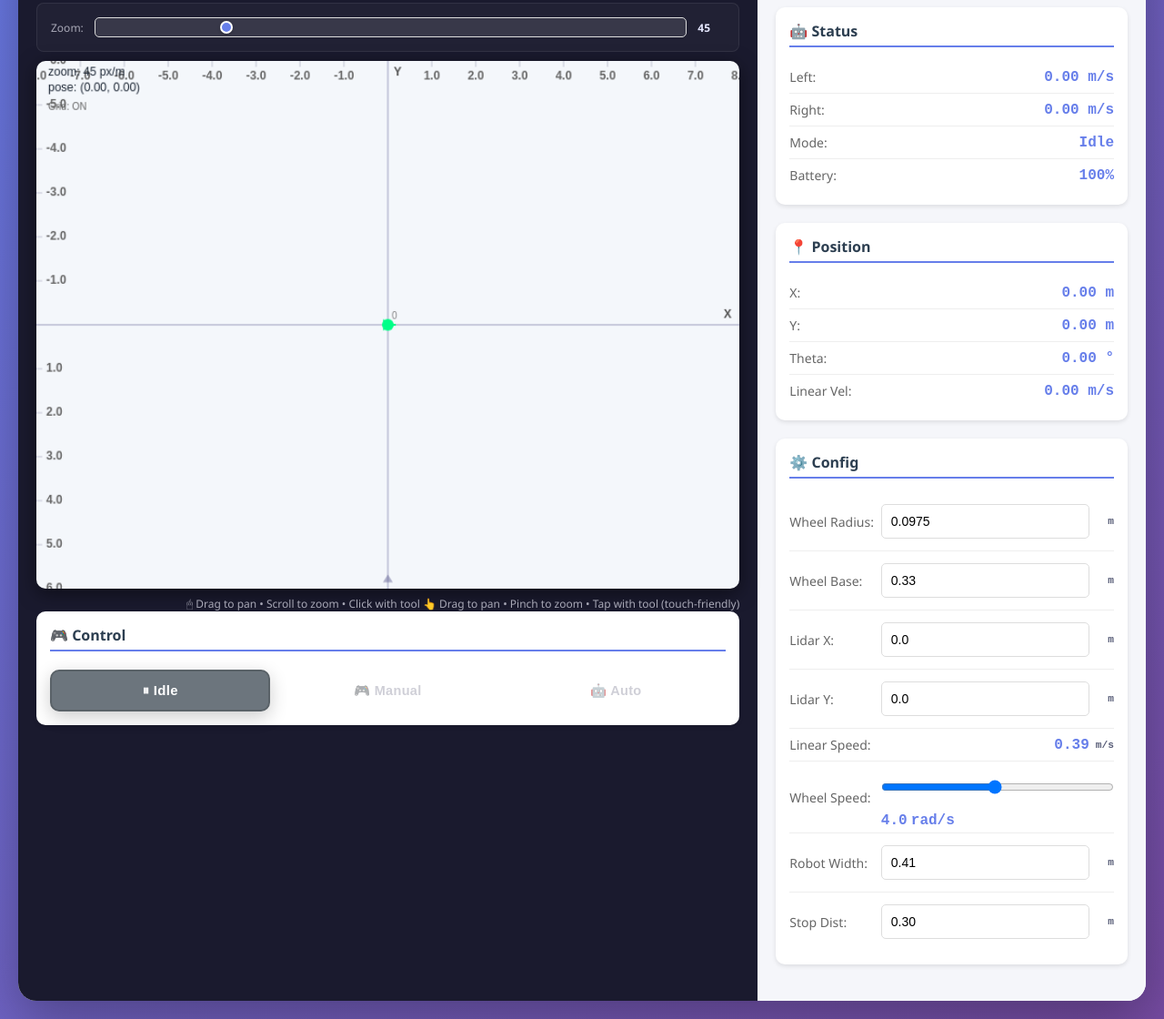
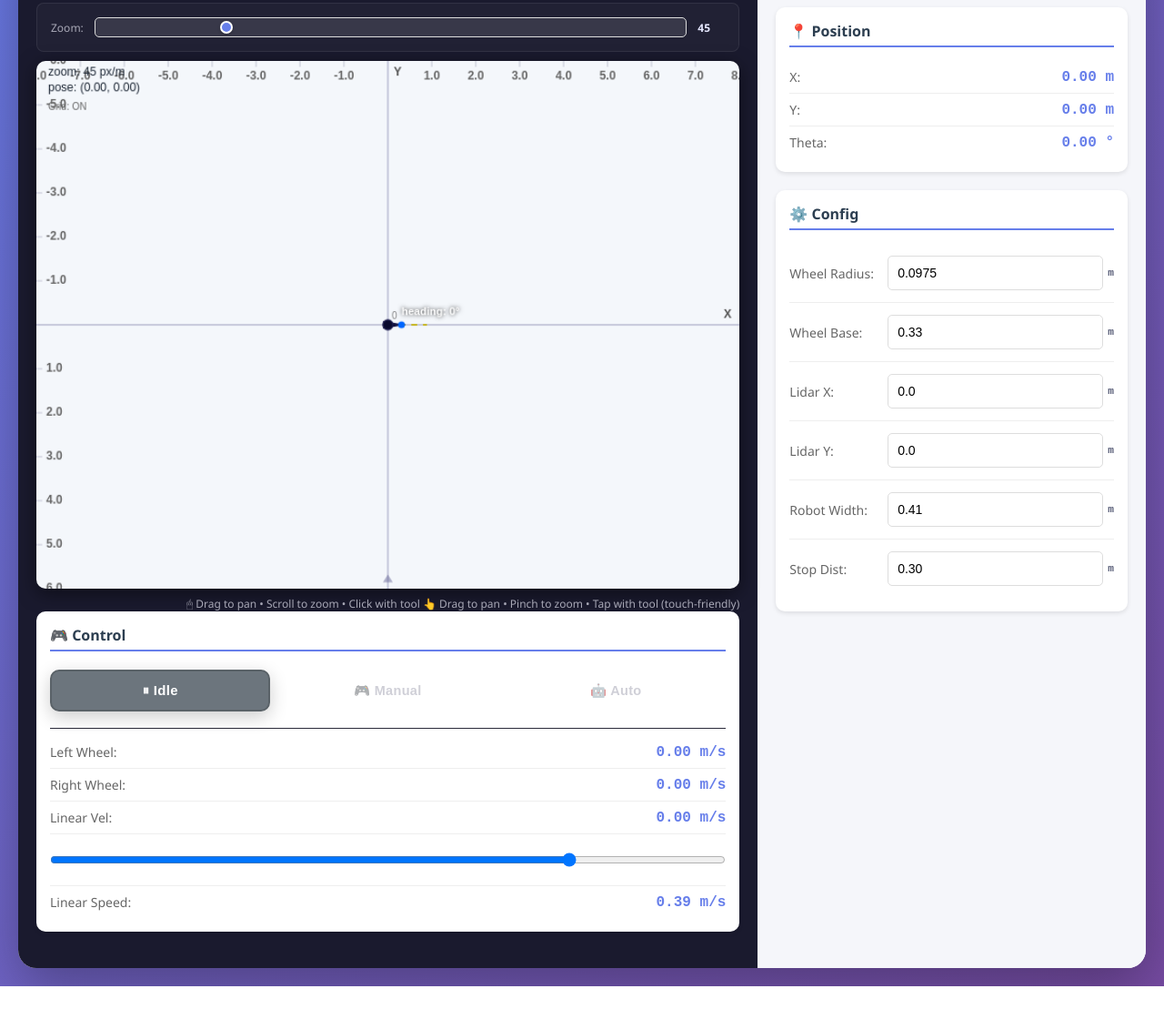
Before and after one commit to yudhisthereal/slam-pathfollower-dashboard, a plain HTML site: page index.html in a window 1280 px wide. Shown: the part 381-1501 px from the top of the page at 91% size. After the commit the page ends 1465 px from the top, so only its background shows below. Drawn offline with Linux system fonts and the light colour scheme.

Commit message:
feat: revamp UI

```diff
--- a/index.html
+++ b/index.html
@@ -82,7 +82,7 @@
                     <div class="dpad-label">Hold to drive • Tap ⏹ to stop</div>
                 </div>
 
-                                <!-- Mode -->
+                <!-- ─── CONTROL ─── -->
                 <div class="info-section">
                     <h3>🎮 Control</h3>
                     <div class="controls">
@@ -93,6 +93,35 @@
                         </div>
                         <div class="keyboard-hint" id="keyboardHint">
                             ⌨️ Arrow keys • Space=stop • Q=idle
+                        </div>
+
+                        <!-- ── SPEED INFO & CONTROL ── -->
+                        <div class="speed-controls" style="margin-top: 10px; border-top: 1px solid #2a2a3a; padding-top: 8px;">
+                            <table class="info-table">
+                                <tr>
+                                    <td class="info-label">Left Wheel:</td>
+                                    <td class="info-value" id="leftSpeed">0.00 m/s</td>
+                                </tr>
+                                <tr>
+                                    <td class="info-label">Right Wheel:</td>
+                                    <td class="info-value" id="rightSpeed">0.00 m/s</td>
+                                </tr>
+                                <tr>
+                                    <td class="info-label">Linear Vel:</td>
+                                    <td class="info-value" id="linearVel">0.00 m/s</td>
+                                </tr>
+                                <tr>
+                                    <td colspan="2" style="padding:4px 0;">
+                                        <div class="slider-row">
+                                            <input type="range" id="maxSpeedSlider" min="0.4" max="5.0" step="0.1" value="4.0" />
+                                        </div>
+                                    </td>
+                                </tr>
+                                <tr>
+                                    <td class="info-label">Linear Speed:</td>
+                                    <td class="info-value" id="linearSpeedDisplay">0.00</td>
+                                </tr>
+                            </table>
                         </div>
                     </div>
                 </div>
@@ -111,17 +140,6 @@
                     </table>
                 </div>
 
-                <!-- Robot status -->
-                <div class="info-section">
-                    <h3>🤖 Status</h3>
-                    <table class="info-table">
-                        <tr><td class="info-label">Left:</td><td class="info-value" id="leftSpeed">0.00 m/s</td></tr>
-                        <tr><td class="info-label">Right:</td><td class="info-value" id="rightSpeed">0.00 m/s</td></tr>
-                        <tr><td class="info-label">Mode:</td><td class="info-value" id="robotMode">Idle</td></tr>
-                        <tr><td class="info-label">Battery:</td><td class="info-value" id="battery">100%</td></tr>
-                    </table>
-                </div>
-
                 <!-- Position -->
                 <div class="info-section">
                     <h3>📍 Position</h3>
@@ -129,7 +147,6 @@
                         <tr><td class="info-label">X:</td><td class="info-value" id="posX">0.00 m</td></tr>
                         <tr><td class="info-label">Y:</td><td class="info-value" id="posY">0.00 m</td></tr>
                         <tr><td class="info-label">Theta:</td><td class="info-value" id="theta">0.00 °</td></tr>
-                        <tr><td class="info-label">Linear Vel:</td><td class="info-value" id="linearVel">0.00 m/s</td></tr>
                     </table>
                 </div>
 
@@ -156,21 +173,6 @@
                             <td class="info-label">Lidar Y:</td>
                             <td class="info-value"><input type="number" id="lidarOffsetY" value="0.0" step="0.001" /></td>
                             <td class="info-value" style="font-size:0.7rem;color:#555a75;padding-left:4px;">m</td>
-                        </tr>
-                        <tr>
-                            <td class="info-label">Linear Speed:</td>
-                            <td class="info-value" id="linearSpeedDisplay">0.00</td>
-                            <td class="info-value" style="font-size:0.7rem;color:#555a75;padding-left:4px;">m/s</td>
-                        </tr>
-                        <tr>
-                            <td class="info-label">Wheel Speed:</td>
-                            <td colspan="2" style="padding:4px 0;">
-                                <div class="slider-row">
-                                    <input type="range" id="maxSpeedSlider" min="0.2" max="8.0" step="0.1" value="4.0" />
-                                    <span class="info-value" id="maxSpeedDisplay">4.0</span>
-                                    <span class="info-value">rad/s</span>
-                                </div>
-                            </td>
                         </tr>
                         <tr>
                             <td class="info-label">Robot Width:</td>
--- a/script.js
+++ b/script.js
@@ -65,7 +65,7 @@ function updateLinearSpeed() {
     const radius = parseFloat(document.getElementById('wheelRadius').value) || 0.0975;
     const speedRad = parseFloat(document.getElementById('maxSpeedSlider').value) || 0;
     const linear = radius * speedRad;
-    document.getElementById('linearSpeedDisplay').textContent = linear.toFixed(2);
+    document.getElementById('linearSpeedDisplay').textContent = linear.toFixed(2) + " m/s";
 }
 
 function sendConfig() {
@@ -467,43 +467,79 @@ function drawCoarseGrid(coarseGridData) {
 function drawRobotOnMap() {
     const screen = worldToMapScreen(robotX, robotY);
     const heading = robotTheta;
-    const forwardX = Math.cos(heading);
-    const forwardY = Math.sin(heading);
-    const leftX = -Math.sin(heading);
-    const leftY = Math.cos(heading);
-    const robotSize = 0.18;
-    const nose = {
-        x: screen.x + forwardX * robotSize * mapView.zoom,
-        y: screen.y - forwardY * robotSize * mapView.zoom,
-    };
-    const leftPoint = {
-        x: screen.x - forwardX * robotSize * 0.6 * mapView.zoom + leftX * robotSize * 0.7 * mapView.zoom,
-        y: screen.y + forwardY * robotSize * 0.6 * mapView.zoom - leftY * robotSize * 0.7 * mapView.zoom,
-    };
-    const rightPoint = {
-        x: screen.x - forwardX * robotSize * 0.6 * mapView.zoom - leftX * robotSize * 0.7 * mapView.zoom,
-        y: screen.y + forwardY * robotSize * 0.6 * mapView.zoom + leftY * robotSize * 0.7 * mapView.zoom,
-    };
+    const cosH = Math.cos(heading);
+    const sinH = Math.sin(heading);
+    // direction in screen coordinates (canvas y is inverted)
+    const dx = cosH;
+    const dy = -sinH;
 
-    mapCtx.fillStyle = '#00ff88';
+    // --- fixed pixel sizes (independent of zoom) ---
+    const bodyLength = 14;        // length of the triangle
+    const bodyWidth = 6;          // thinner triangle (was 10)
+    const circleR = 5;            // radius of the centre circle
+    const headingLineLen = 40;    // how far the heading line extends
+
+    // triangle tip (forward)
+    const tipX = screen.x + dx * bodyLength;
+    const tipY = screen.y + dy * bodyLength;
+
+    // base corners (perpendicular to heading)
+    const perpX = -dy;
+    const perpY = dx;
+    const baseLeftX = screen.x - dx * (bodyLength * 0.3) + perpX * (bodyWidth * 0.5);
+    const baseLeftY = screen.y - dy * (bodyLength * 0.3) + perpY * (bodyWidth * 0.5);
+    const baseRightX = screen.x - dx * (bodyLength * 0.3) - perpX * (bodyWidth * 0.5);
+    const baseRightY = screen.y - dy * (bodyLength * 0.3) - perpY * (bodyWidth * 0.5);
+
+    // --- 1. Heading marker (long dashed line) ---
+    mapCtx.save();
+    mapCtx.strokeStyle = 'rgba(200, 180, 0, 0.8)';   // darker yellow
+    mapCtx.lineWidth = 2;
+    mapCtx.setLineDash([6, 6]);
+    const endX = screen.x + dx * headingLineLen;
+    const endY = screen.y + dy * headingLineLen;
     mapCtx.beginPath();
-    mapCtx.arc(screen.x, screen.y, 6, 0, 2 * Math.PI);
+    mapCtx.moveTo(screen.x, screen.y);
+    mapCtx.lineTo(endX, endY);
+    mapCtx.stroke();
+    mapCtx.restore();
+
+    // --- 2. Robot body (triangle) - dark blue ---
+    mapCtx.fillStyle = '#0a0a2e';          // very dark blue (almost black)
+    mapCtx.strokeStyle = '#1a1a4a';        // slightly lighter dark blue
+    mapCtx.lineWidth = 1.5;
+    mapCtx.beginPath();
+    mapCtx.moveTo(tipX, tipY);
+    mapCtx.lineTo(baseLeftX, baseLeftY);
+    mapCtx.lineTo(baseRightX, baseRightY);
+    mapCtx.closePath();
+    mapCtx.fill();
+    mapCtx.stroke();
+
+    // --- 3. Centre circle (dark blue) ---
+    mapCtx.fillStyle = '#0a0a2e';
+    mapCtx.strokeStyle = '#1a1a4a';
+    mapCtx.lineWidth = 1.5;
+    mapCtx.beginPath();
+    mapCtx.arc(screen.x, screen.y, circleR, 0, 2 * Math.PI);
+    mapCtx.fill();
+    mapCtx.stroke();
+
+    // --- 4. Bright blue dot at the tip (forward indicator) ---
+    mapCtx.fillStyle = '#0066ff';          // bright blue
+    mapCtx.beginPath();
+    mapCtx.arc(tipX, tipY, 3.5, 0, 2 * Math.PI);
     mapCtx.fill();
 
-    mapCtx.strokeStyle = '#00ff88';
-    mapCtx.lineWidth = 2;
-    mapCtx.beginPath();
-    mapCtx.moveTo(screen.x, screen.y);
-    mapCtx.lineTo(nose.x, nose.y);
-    mapCtx.stroke();
-
-    mapCtx.fillStyle = '#00ff88';
-    mapCtx.beginPath();
-    mapCtx.moveTo(nose.x, nose.y);
-    mapCtx.lineTo(leftPoint.x, leftPoint.y);
-    mapCtx.lineTo(rightPoint.x, rightPoint.y);
-    mapCtx.closePath();
-    mapCtx.fill();
+    // --- 5. Heading angle text ---
+    mapCtx.fillStyle = 'white';
+    mapCtx.font = 'bold 11px Arial';
+    mapCtx.textAlign = 'left';
+    mapCtx.textBaseline = 'bottom';
+    mapCtx.shadowColor = 'rgba(0,0,0,0.8)';
+    mapCtx.shadowBlur = 4;
+    mapCtx.fillText(`heading: ${(heading * 180 / Math.PI).toFixed(0)}°`, screen.x + 14, screen.y - 8);
+    mapCtx.shadowBlur = 0;
 }
 
 function drawPath(path) {
@@ -721,9 +757,6 @@ function setMode(mode, silent = false) {
         dpad.classList.remove('visible');
     }
 
-    const modeLabels = { idle: 'Idle', manual: 'Manual', auto: 'Auto' };
-    document.getElementById('robotMode').innerHTML = modeLabels[mode] || mode;
-
     if (silent) return;
 
     if (ws && ws.readyState === WebSocket.OPEN) {
@@ -804,7 +837,6 @@ function connectWebSocket() {
                 if (c.lidar_offset_y !== undefined) document.getElementById('lidarOffsetY').value = c.lidar_offset_y;
                 if (c.max_speed !== undefined) {
                     document.getElementById('maxSpeedSlider').value = c.max_speed;
-                    document.getElementById('maxSpeedDisplay').textContent = c.max_speed.toFixed(1);
                 }
                 if (c.robot_width !== undefined) document.getElementById('robotWidth').value = c.robot_width;
                 if (c.stop_distance !== undefined) document.getElementById('stopDistance').value = c.stop_distance;
@@ -1256,7 +1288,6 @@ window.addEventListener('load', function() {
     document.getElementById('scanRate').innerHTML = '0 Hz';
     document.getElementById('leftSpeed').innerHTML = '0.00 m/s';
     document.getElementById('rightSpeed').innerHTML = '0.00 m/s';
-    document.getElementById('robotMode').innerHTML = 'Idle';
     document.getElementById('posX').innerHTML = '0.00 m';
     document.getElementById('posY').innerHTML = '0.00 m';
     document.getElementById('theta').innerHTML = '0.00 °';
@@ -1302,7 +1333,6 @@ window.addEventListener('load', function() {
     stopDistanceInput.addEventListener('input', sendConfig);
 
     speedSlider.addEventListener('input', function() {
-        document.getElementById('maxSpeedDisplay').textContent = parseFloat(this.value).toFixed(1);
         sendConfig();
         updateLinearSpeed();
     });
```
